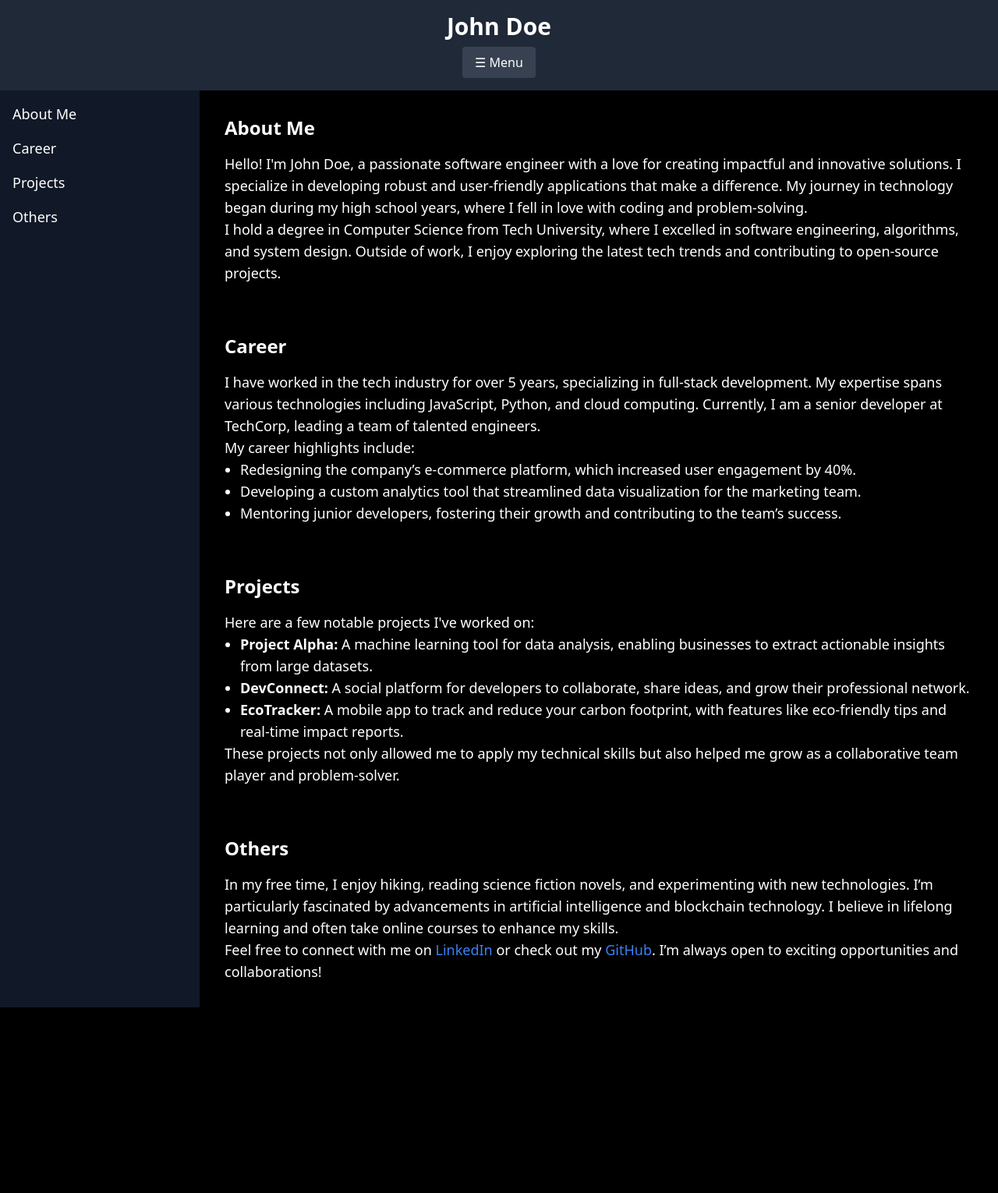
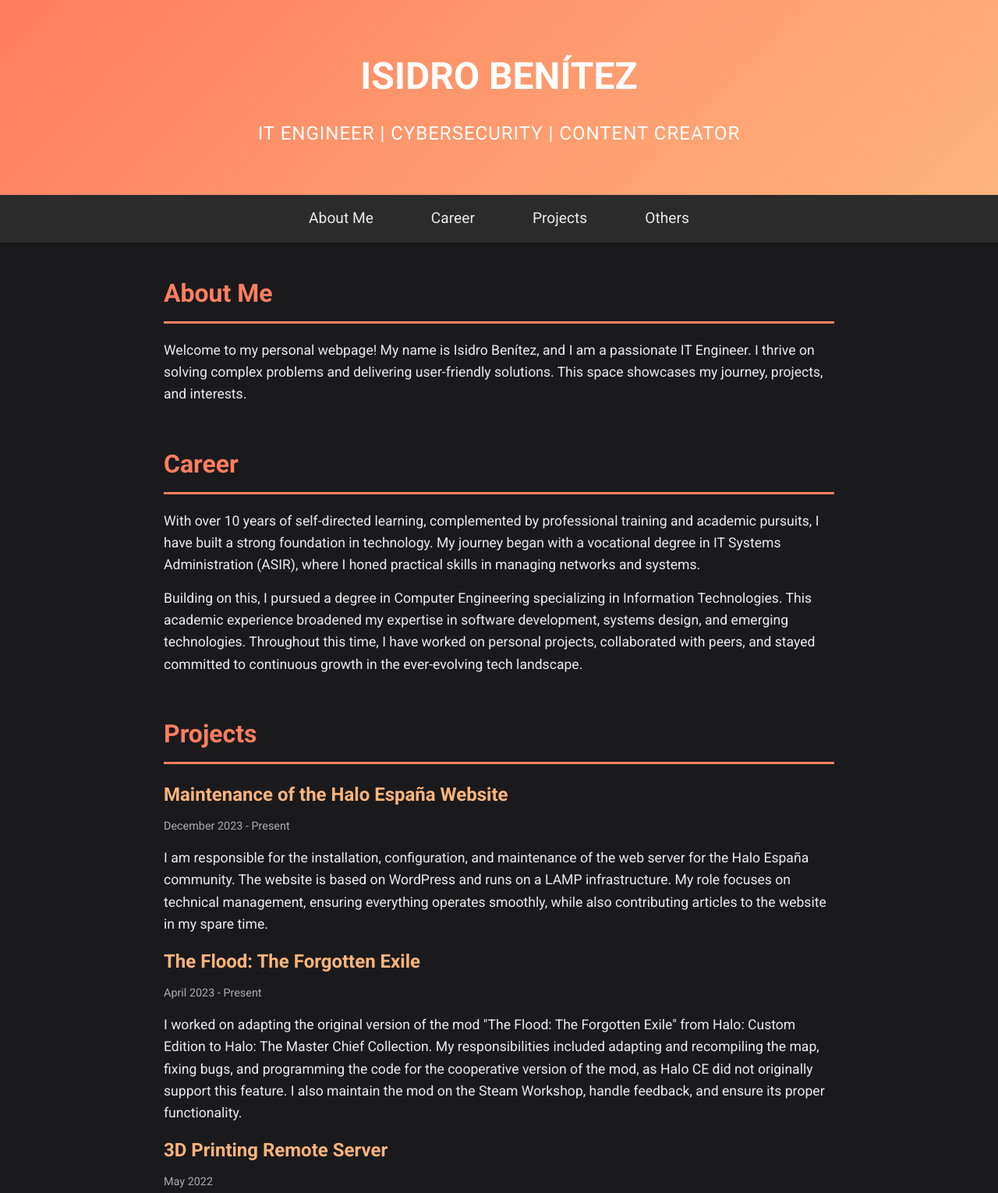
Before and after one commit to isifire/isifire.github.io, a plain HTML site: page index.html in a window 1280 px wide. Shown: the top 1530 px of the page at 78% size. Before the commit the page ends 1292 px from the top, so only its background shows below. Drawn offline with nearby package versions, Linux system fonts and the light colour scheme.

Commit message:
Update index.html v1

```diff
--- a/index.html
+++ b/index.html
@@ -1,70 +1,186 @@
-
 <!DOCTYPE html>
 <html lang="en">
 <head>
   <meta charset="UTF-8">
   <meta name="viewport" content="width=device-width, initial-scale=1.0">
   <title>Personal Web</title>
-  <script src="https://cdn.tailwindcss.com"></script>
-  <script>
-    function toggleMenu() {
-      const nav = document.querySelector('nav');
-      nav.classList.toggle('hidden');
+  <style>
+    * {
+      margin: 0;
+      padding: 0;
+      box-sizing: border-box;
     }
-  </script>
+
+    body {
+      font-family: 'Roboto', sans-serif;
+      background-color: #1a1a1d;
+      color: #eaeaea;
+      line-height: 1.6;
+    }
+
+    header {
+      background: linear-gradient(135deg, #ff7e5f, #feb47b);
+      color: #fff;
+      padding: 60px 20px;
+      text-align: center;
+      font-size: 3rem;
+      font-weight: bold;
+      text-transform: uppercase;
+      box-shadow: 0 4px 6px rgba(0, 0, 0, 0.3);
+    }
+
+    header span {
+      display: block;
+      font-size: 1.5rem;
+      font-weight: 400;
+      margin-top: 15px;
+      letter-spacing: 1px;
+    }
+
+    nav {
+      background-color: #2b2b2b;
+      padding: 15px;
+      text-align: center;
+    }
+
+    nav a {
+      color: #eaeaea;
+      text-decoration: none;
+      margin: 0 15px;
+      font-size: 1.2rem;
+      padding: 10px 20px;
+      border-radius: 5px;
+      transition: background 0.3s, color 0.3s;
+    }
+
+    nav a:hover {
+      background-color: #ff7e5f;
+      color: #1a1a1d;
+    }
+
+    .container {
+      max-width: 900px;
+      margin: 40px auto;
+      padding: 0 20px;
+    }
+
+    section {
+      margin-bottom: 50px;
+    }
+
+    section h2 {
+      font-size: 2rem;
+      margin-bottom: 20px;
+      border-bottom: 3px solid #ff7e5f;
+      padding-bottom: 10px;
+      color: #ff7e5f;
+    }
+
+    section h3 {
+      font-size: 1.5rem;
+      color: #feb47b;
+      margin-bottom: 10px;
+    }
+
+    section h3 a {
+      text-decoration: none;
+      color: #feb47b;
+      transition: color 0.3s;
+    }
+
+    section h3 a:hover {
+      color: #ff7e5f;
+    }
+
+    section p {
+      margin: 15px 0;
+      font-size: 1.1rem;
+      color: #eaeaea;
+    }
+
+    section small {
+      display: block;
+      font-size: 0.9rem;
+      color: #aaa;
+      margin-bottom: 15px;
+    }
+
+    footer {
+      background-color: #2b2b2b;
+      color: #aaa;
+      text-align: center;
+      padding: 15px 0;
+      font-size: 0.9rem;
+      margin-top: 50px;
+    }
+
+    footer a {
+      color: #ff7e5f;
+      text-decoration: none;
+      transition: color 0.3s;
+    }
+
+    footer a:hover {
+      color: #feb47b;
+    }
+  </style>
+  <link href="https://fonts.googleapis.com/css2?family=Roboto:wght@400;700&display=swap" rel="stylesheet">
 </head>
-<body class="bg-black text-white font-sans">
-  <header class="bg-gray-800 p-4 text-center">
-    <h1 class="text-3xl font-bold">John Doe</h1>
-    <button
-      class="mt-2 bg-gray-700 hover:bg-gray-600 text-white px-4 py-2 rounded focus:outline-none focus:ring"
-      onclick="toggleMenu()">
-      ☰ Menu
-    </button>
+<body>
+  <header>
+    Isidro Benítez
+    <span>IT Engineer | Cybersecurity | Content Creator</span>
   </header>
 
-  <div class="flex">
-    <nav class="bg-gray-900 w-64 p-4 hidden md:block">
-      <ul class="space-y-4">
-        <li><a href="#about" class="block text-lg hover:text-gray-300">About Me</a></li>
-        <li><a href="#career" class="block text-lg hover:text-gray-300">Career</a></li>
-        <li><a href="#projects" class="block text-lg hover:text-gray-300">Projects</a></li>
-        <li><a href="#others" class="block text-lg hover:text-gray-300">Others</a></li>
-      </ul>
+  <nav>
+    <a href="#about">About Me</a>
+    <a href="#career">Career</a>
+    <a href="#projects">Projects</a>
+    <a href="#others">Others</a>
   </nav>
 
-    <main class="flex-1 p-8 space-y-16">
+  <div class="container">
     <section id="about">
-        <h2 class="text-2xl font-bold mb-4">About Me</h2>
-        <p class="text-lg">Hello! I'm John Doe, a passionate software engineer with a love for creating impactful and innovative solutions. I specialize in developing robust and user-friendly applications that make a difference. My journey in technology began during my high school years, where I fell in love with coding and problem-solving.</p>
-        <p class="text-lg">I hold a degree in Computer Science from Tech University, where I excelled in software engineering, algorithms, and system design. Outside of work, I enjoy exploring the latest tech trends and contributing to open-source projects.</p>
+      <h2>About Me</h2>
+      <p>Welcome to my personal webpage! My name is Isidro Benítez, and I am a passionate IT Engineer. I thrive on solving complex problems and delivering user-friendly solutions. This space showcases my journey, projects, and interests.</p>
     </section>
+
     <section id="career">
-        <h2 class="text-2xl font-bold mb-4">Career</h2>
-        <p class="text-lg">I have worked in the tech industry for over 5 years, specializing in full-stack development. My expertise spans various technologies including JavaScript, Python, and cloud computing. Currently, I am a senior developer at TechCorp, leading a team of talented engineers.</p>
-        <p class="text-lg">My career highlights include:</p>
-        <ul class="list-disc ml-5 text-lg">
-          <li>Redesigning the company’s e-commerce platform, which increased user engagement by 40%.</li>
-          <li>Developing a custom analytics tool that streamlined data visualization for the marketing team.</li>
-          <li>Mentoring junior developers, fostering their growth and contributing to the team’s success.</li>
-        </ul>
+      <h2>Career</h2>
+      <p>With over 10 years of self-directed learning, complemented by professional training and academic pursuits, I have built a strong foundation in technology. My journey began with a vocational degree in IT Systems Administration (ASIR), where I honed practical skills in managing networks and systems.</p>
+      <p>Building on this, I pursued a degree in Computer Engineering specializing in Information Technologies. This academic experience broadened my expertise in software development, systems design, and emerging technologies. Throughout this time, I have worked on personal projects, collaborated with peers, and stayed committed to continuous growth in the ever-evolving tech landscape.</p>
     </section>
+
     <section id="projects">
-        <h2 class="text-2xl font-bold mb-4">Projects</h2>
-        <p class="text-lg">Here are a few notable projects I've worked on:</p>
-        <ul class="list-disc ml-5 text-lg">
-          <li><strong>Project Alpha:</strong> A machine learning tool for data analysis, enabling businesses to extract actionable insights from large datasets.</li>
-          <li><strong>DevConnect:</strong> A social platform for developers to collaborate, share ideas, and grow their professional network.</li>
-          <li><strong>EcoTracker:</strong> A mobile app to track and reduce your carbon footprint, with features like eco-friendly tips and real-time impact reports.</li>
-        </ul>
-        <p class="text-lg">These projects not only allowed me to apply my technical skills but also helped me grow as a collaborative team player and problem-solver.</p>
+      <h2>Projects</h2>
+      <div class="project">
+        <h3><a href="https://haloespana.es/">Maintenance of the Halo España Website</a></h3>
+        <small>December 2023 - Present</small>
+        <p>I am responsible for the installation, configuration, and maintenance of the web server for the Halo España community. The website is based on WordPress and runs on a LAMP infrastructure. My role focuses on technical management, ensuring everything operates smoothly, while also contributing articles to the website in my spare time.</p>
+      </div>
+
+      <div class="project">
+        <h3><a href="https://steamcommunity.com/sharedfiles/filedetails/?id=2938702672">The Flood: The Forgotten Exile</a></h3>
+        <small>April 2023 - Present</small>
+        <p>I worked on adapting the original version of the mod "The Flood: The Forgotten Exile" from Halo: Custom Edition to Halo: The Master Chief Collection. My responsibilities included adapting and recompiling the map, fixing bugs, and programming the code for the cooperative version of the mod, as Halo CE did not originally support this feature. I also maintain the mod on the Steam Workshop, handle feedback, and ensure its proper functionality.</p>
+      </div>
+
+      <div class="project">
+        <h3><a href="https://www.linkedin.com/in/isidro-benitez/details/projects/1703805726165/single-media-viewer/?profileId=ACoAACwzD4gBCkqgN3rfRgv431dVPmH_nKNpQv8">3D Printing Remote Server</a></h3>
+        <small>May 2022</small>
+        <p>A Linux server based on the Raspbian distribution, combined with Octoprint and automated using Shell scripting. The setup allows connections either via DDNS over the Internet or through an OpenVPN server. It also includes an FTP server and a video streaming system for real-time print monitoring. Hardware used includes a Raspberry Pi B2 and a Creality Ender 3 Pro printer. This project earned the highest grade in my vocational training final project.</p>
+      </div>
     </section>
+
     <section id="others">
-        <h2 class="text-2xl font-bold mb-4">Others</h2>
-        <p class="text-lg">In my free time, I enjoy hiking, reading science fiction novels, and experimenting with new technologies. I’m particularly fascinated by advancements in artificial intelligence and blockchain technology. I believe in lifelong learning and often take online courses to enhance my skills.</p>
-        <p class="text-lg">Feel free to connect with me on <a href="#" class="text-blue-500 hover:underline">LinkedIn</a> or check out my <a href="#" class="text-blue-500 hover:underline">GitHub</a>. I’m always open to exciting opportunities and collaborations!</p>
+      <h2>Others</h2>
+      <p>In my free time, I enjoy hiking, experimenting with new technologies, and contributing to open-source projects. I also have a keen interest in artificial intelligence and its potential to shape our future.</p>
+      <p>Feel free to connect with me on <a href="#">LinkedIn</a> or check out my <a href="#">GitHub</a>.</p>
     </section>
-    </main>
   </div>
+
+  <footer>
+    &copy; 2025 Isidro Benítez. Built with passion. <a href="#">Privacy Policy</a>
+  </footer>
 </body>
 </html>
```
Lines whose indentation alone changed are shown as unchanged.
